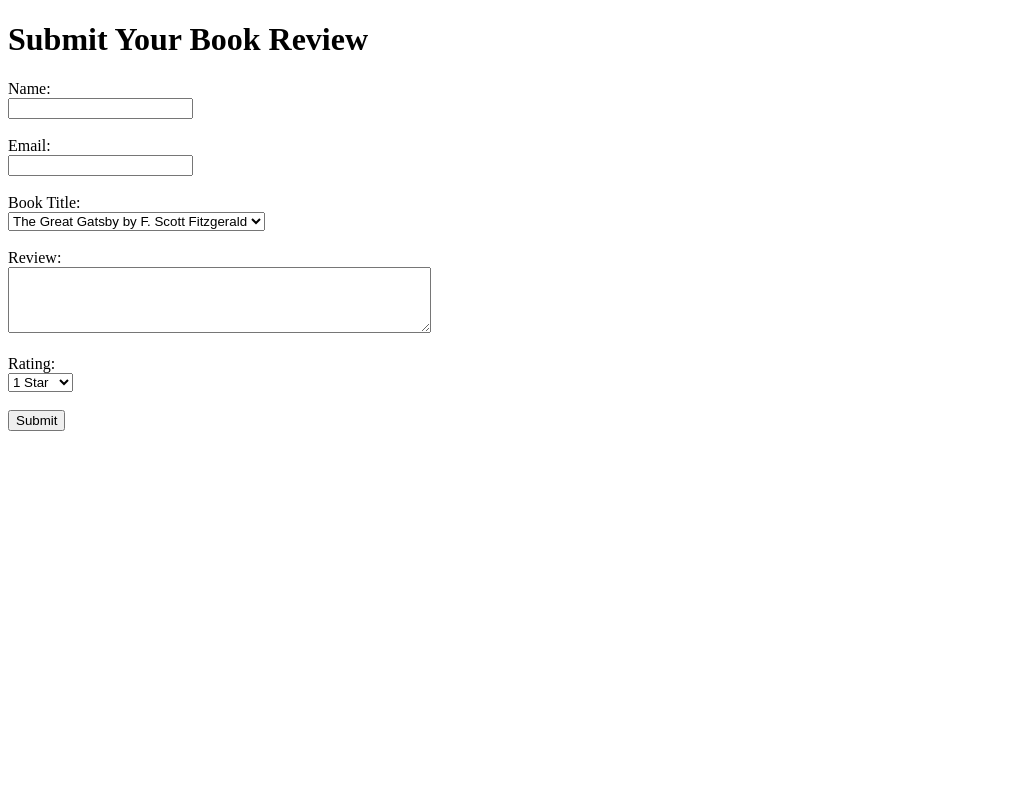
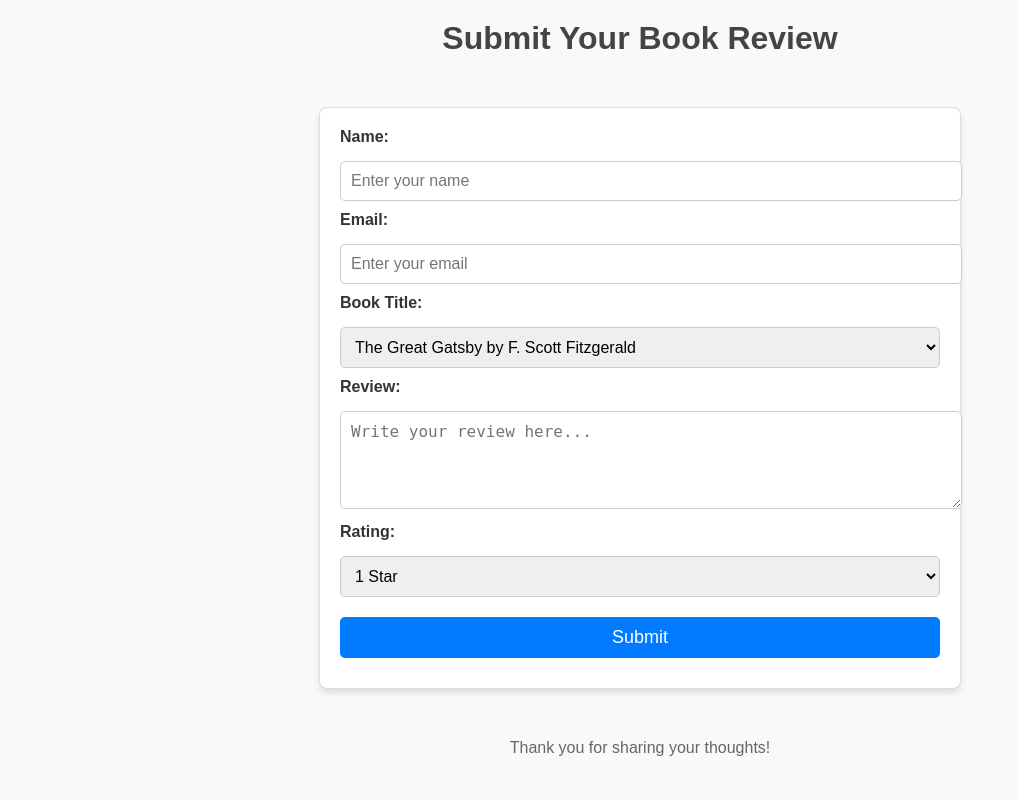
Before and after one commit to ailina-aniwan/Ailina_Aniwan_Mini_Project_12, a Flask app: page / in a window 1280 px wide. Shown: the whole page, without its empty margins (0-1017 px from the left). Run offline with Flask 3, Linux system fonts and the light colour scheme.

Commit message:
Update README

```diff
--- a/templates/form.html
+++ b/templates/form.html
@@ -2,34 +2,103 @@
 <html>
 <head>
     <title>Book Review Submission</title>
+    <style>
+        body {
+            font-family: Arial, sans-serif;
+            margin: 0;
+            padding: 0;
+            background-color: #f9f9f9;
+            color: #333;
+        }
+
+        h1 {
+            text-align: center;
+            margin-top: 20px;
+            color: #444;
+        }
+
+        .form-container {
+            max-width: 600px;
+            margin: 50px auto;
+            padding: 20px;
+            background-color: #fff;
+            border: 1px solid #ddd;
+            border-radius: 8px;
+            box-shadow: 0 4px 6px rgba(0, 0, 0, 0.1);
+        }
+
+        label {
+            font-weight: bold;
+            margin-bottom: 5px;
+            display: block;
+        }
+
+        input, select, textarea, button {
+            width: 100%;
+            padding: 10px;
+            margin: 10px 0;
+            border: 1px solid #ccc;
+            border-radius: 5px;
+            font-size: 16px;
+        }
+
+        input:focus, select:focus, textarea:focus {
+            border-color: #007bff;
+            outline: none;
+            box-shadow: 0 0 5px rgba(0, 123, 255, 0.5);
+        }
+
+        button {
+            background-color: #007bff;
+            color: #fff;
+            font-size: 18px;
+            cursor: pointer;
+            border: none;
+        }
+
+        button:hover {
+            background-color: #0056b3;
+        }
+
+        .footer {
+            text-align: center;
+            margin-top: 20px;
+            color: #666;
+        }
+    </style>
 </head>
 <body>
     <h1>Submit Your Book Review</h1>
+    <div class="form-container">
         <form method="POST" action="/">
-        <label for="name">Name:</label><br>
-        <input type="text" id="name" name="name" required><br><br>
+            <label for="name">Name:</label>
+            <input type="text" id="name" name="name" placeholder="Enter your name" required>
 
-        <label for="email">Email:</label><br>
-        <input type="email" id="email" name="email" required><br><br>
+            <label for="email">Email:</label>
+            <input type="email" id="email" name="email" placeholder="Enter your email" required>
 
-        <label for="bookTitle">Book Title:</label><br>
+            <label for="bookTitle">Book Title:</label>
             <select id="bookTitle" name="bookTitle" required>
                 {% for book in books %}
                 <option value="{{ book }}">{{ book }}</option>
                 {% endfor %}
-        </select><br><br>
+            </select>
 
-        <label for="review">Review:</label><br>
-        <textarea id="review" name="review" rows="4" cols="50" required></textarea><br><br>
+            <label for="review">Review:</label>
+            <textarea id="review" name="review" rows="4" placeholder="Write your review here..." required></textarea>
 
-        <label for="rating">Rating:</label><br>
+            <label for="rating">Rating:</label>
             <select id="rating" name="rating" required>
                 {% for rating in ratings %}
                 <option value="{{ rating }}">{{ rating }}</option>
                 {% endfor %}
-        </select><br><br>
+            </select>
 
             <button type="submit">Submit</button>
         </form>
+    </div>
+    <div class="footer">
+        <p>Thank you for sharing your thoughts!</p>
+    </div>
 </body>
 </html>
```
Also changed, not shown: README.md, app.png (added). Lines whose indentation alone changed are shown as unchanged.
